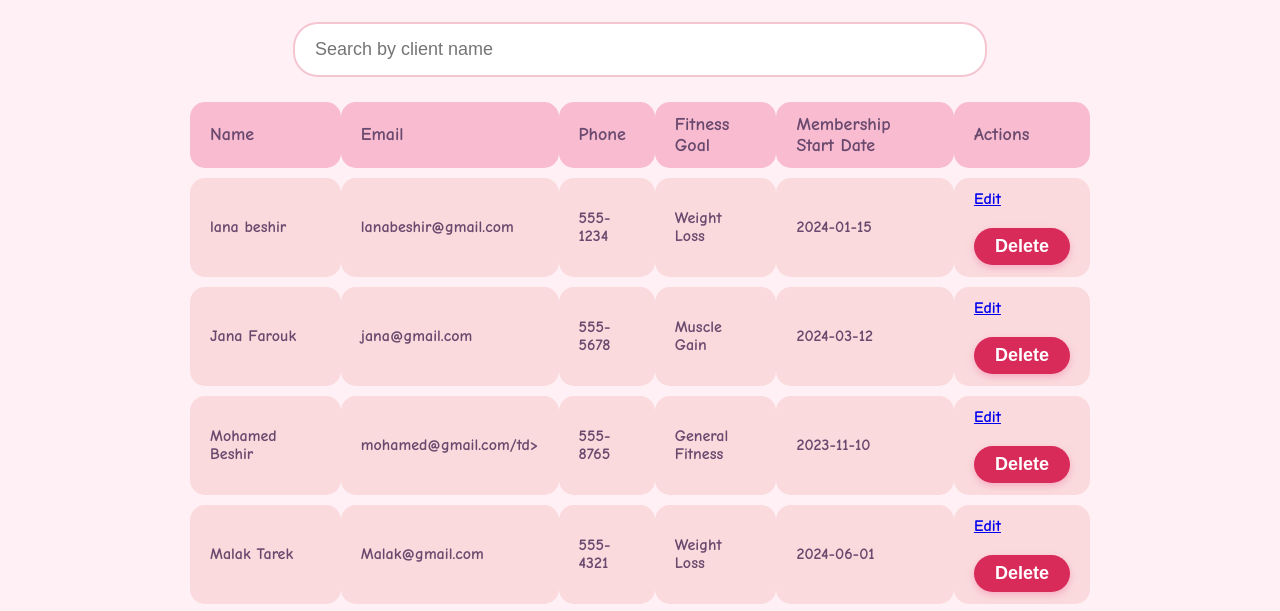
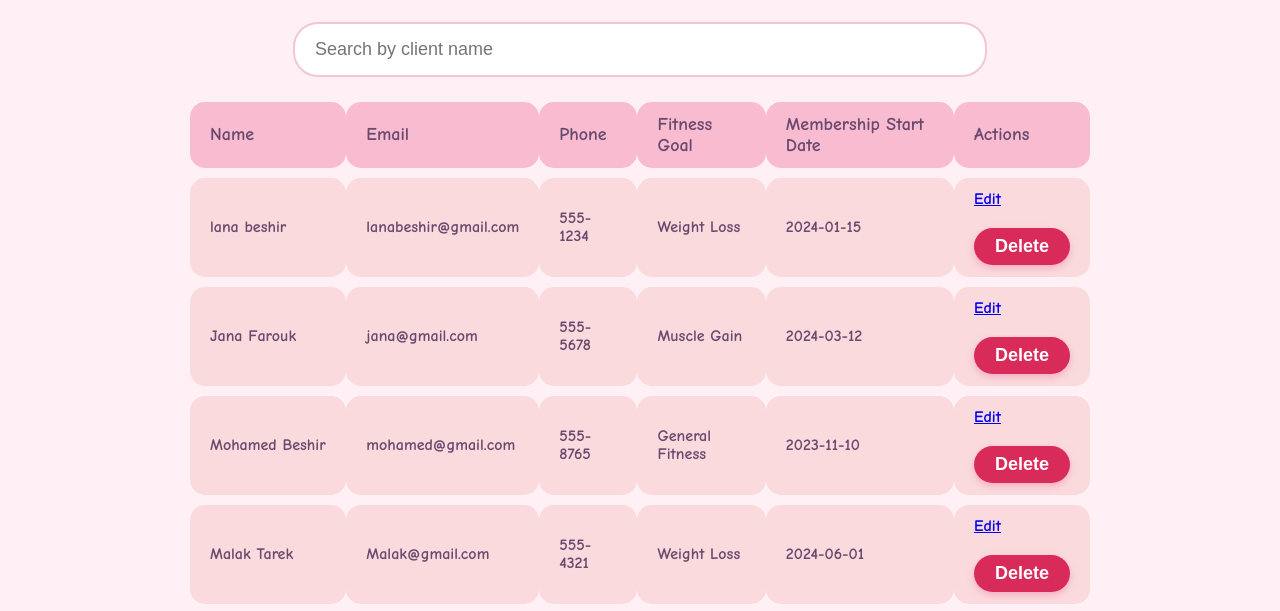
Before and after one commit to lana13004/fitcrm, a plain HTML site: page clients.html in a window 1280 px wide. Shown: the part 131-742 px from the top of the page. Drawn offline with Linux system fonts and the light colour scheme.

Commit message:
Describe your update

```diff
--- a/clients.html
+++ b/clients.html
@@ -56,7 +56,7 @@
       </tr>
       <tr>
         <td>Mohamed Beshir</td>
-        <td>mohamed@gmail.com/td>
+        <td>mohamed@gmail.com</td>
         <td>555-8765</td>
         <td>General Fitness</td>
         <td>2023-11-10</td>
```
